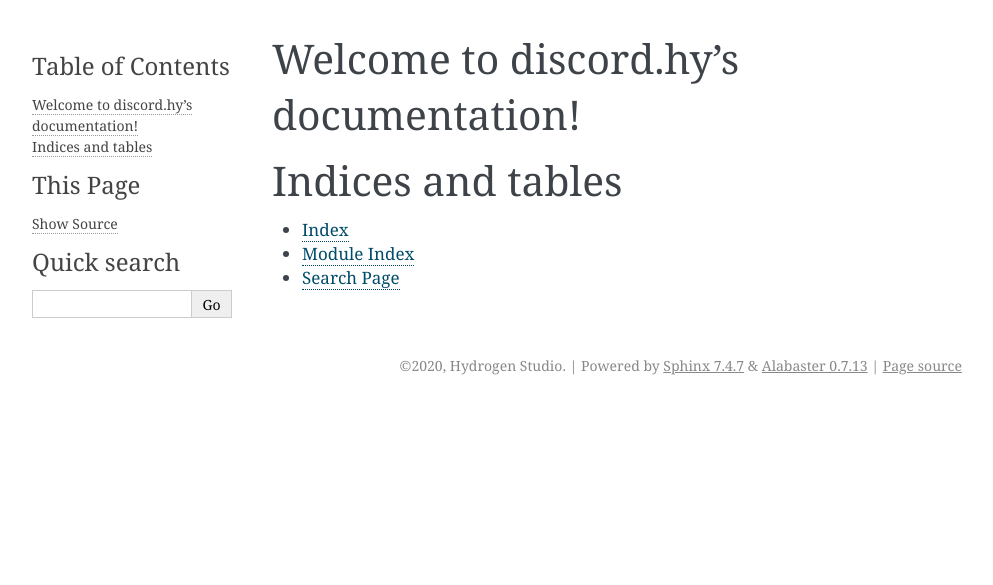
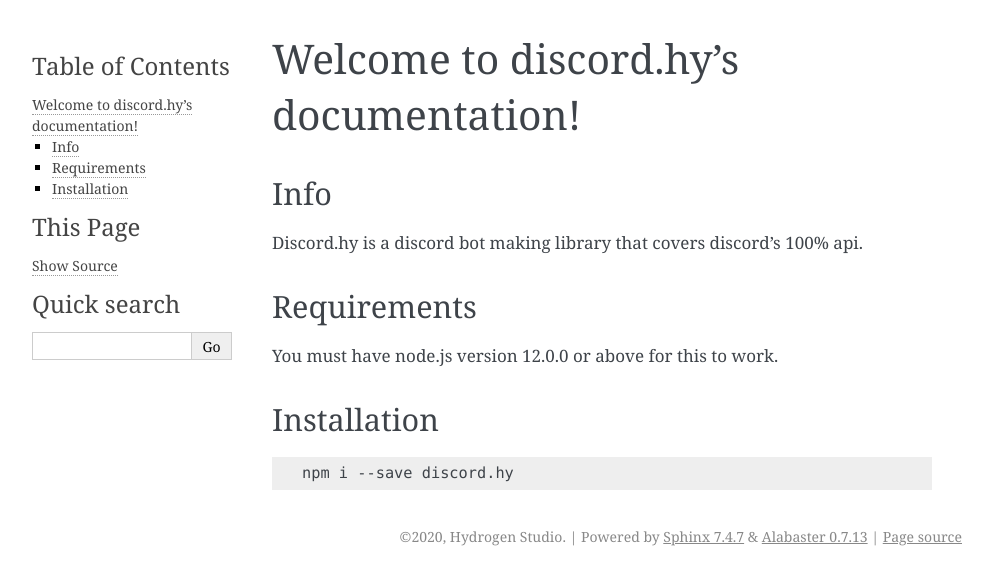
Before and after one commit to hydrogen-studio/dhy, a Sphinx documentation site: the page built from docs/source/index.rst, in a window 1280 px wide. Shown: the top 585 px of the page, without its empty margins (148-1141 px from the left). Built offline with Sphinx 7.4.7, drawn with Linux system fonts in a browser that asks for light colours.

Commit message:
Update index.rst

```diff
--- a/docs/source/index.rst
+++ b/docs/source/index.rst
@@ -6,15 +6,20 @@
 Welcome to discord.hy's documentation!
 ======================================
 
-.. toctree::
-   :maxdepth: 2
-   :caption: Contents:
 
+Info
+----
 
+Discord.hy is a discord bot making library that covers discord's 100% api.
 
-Indices and tables
-==================
+Requirements
+------------
 
-* :ref:`genindex`
-* :ref:`modindex`
-* :ref:`search`
+You must have node.js version 12.0.0 or above for this to work.
+
+Installation
+------------
+
+.. code-block:: text
+
+   npm i --save discord.hy
```
